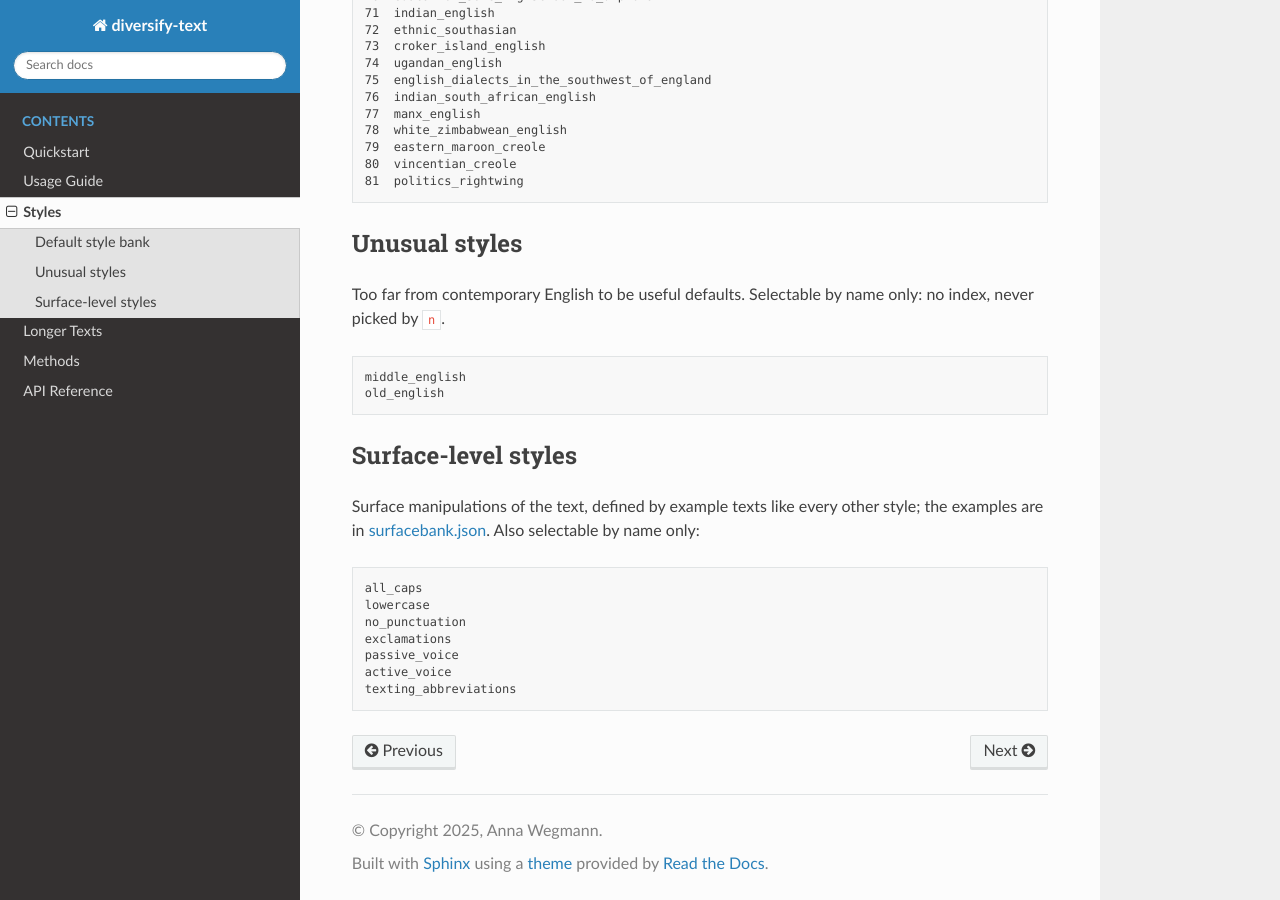
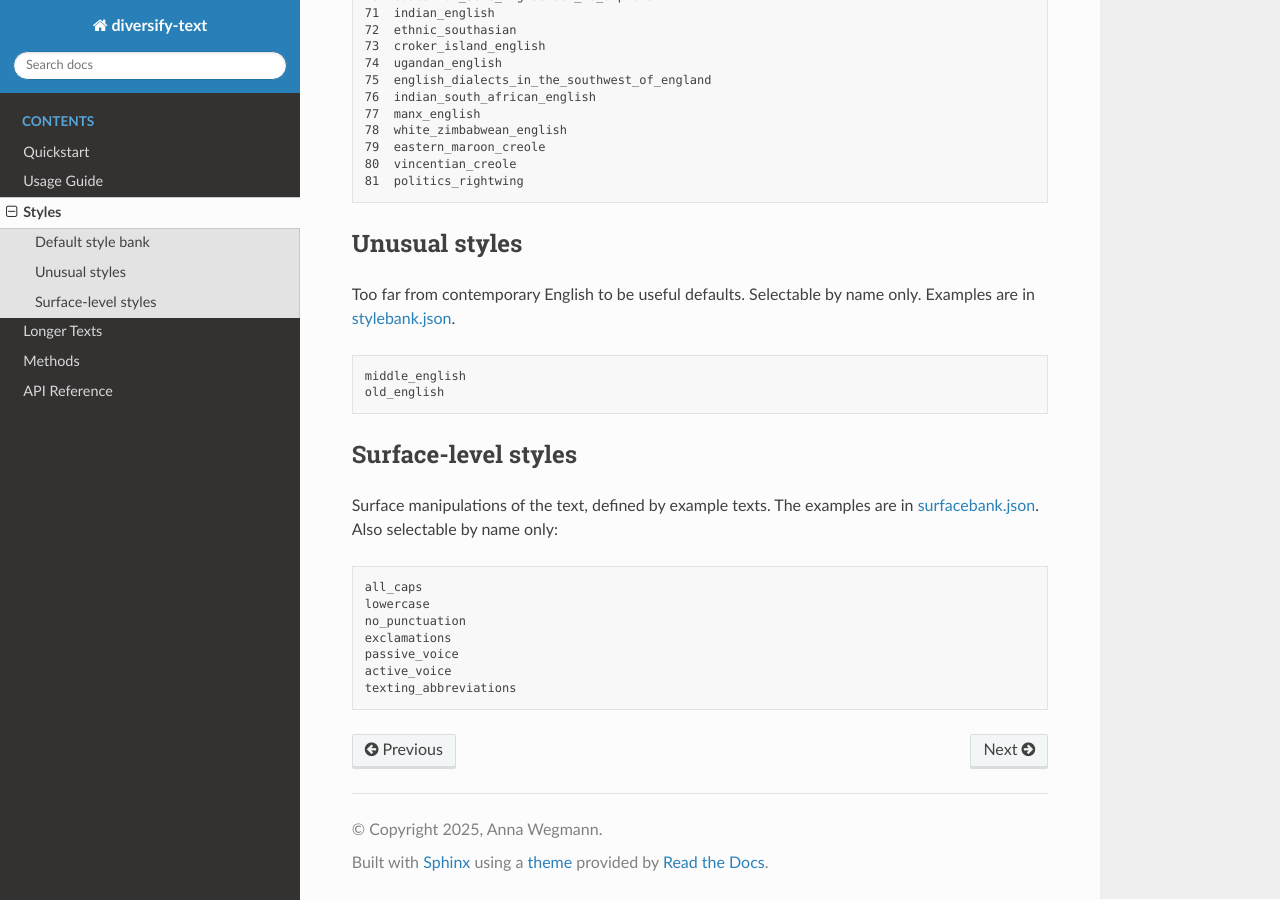
Before and after one commit to AnnaWegmann/diversify_text, a Sphinx documentation site: the page built from docs/styles.rst, in a window 1280 px wide and 900 px high, scrolled down 1818 px. Built offline with Sphinx 7.4.7 and the Read the Docs theme 3.1.0, drawn with Linux system fonts in a browser that asks for light colours.

Commit message:
- update text

```diff
--- a/docs/styles.rst
+++ b/docs/styles.rst
@@ -116,7 +116,9 @@ Unusual styles
 --------------
 
 Too far from contemporary English to be useful defaults.  Selectable by
-name only: no index, never picked by ``n``.
+name only. Examples are in `stylebank.json
+<https://github.com/AnnaWegmann/diversify_text/blob/main/diversify_text/styles/stylebank.json>`_.
+
 
 .. code-block:: text
 
@@ -126,8 +128,7 @@ name only: no index, never picked by ``n``.
 Surface-level styles
 --------------------
 
-Surface manipulations of the text, defined by example texts like every
-other style; the examples are in `surfacebank.json
+Surface manipulations of the text, defined by example texts. The examples are in `surfacebank.json
 <https://github.com/AnnaWegmann/diversify_text/blob/main/diversify_text/styles/surfacebank.json>`_.
 Also selectable by name only:
 
```
